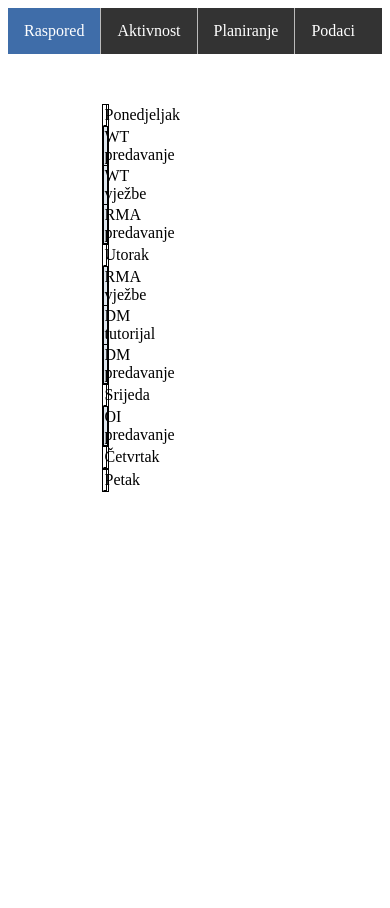
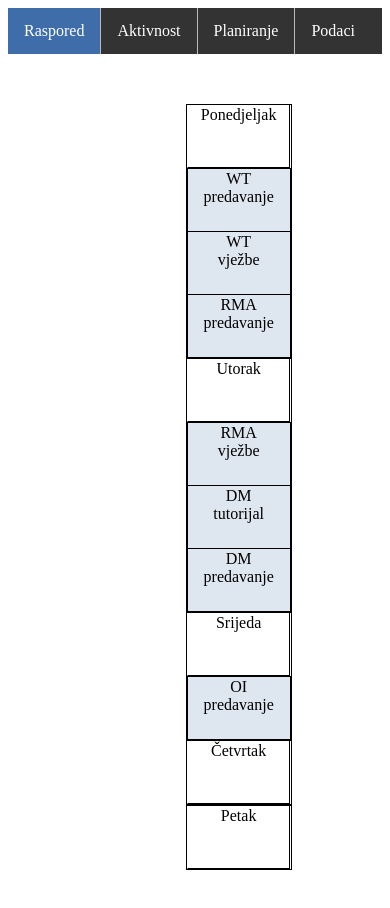
Before and after one commit to kanitadervic/classroom-management-app, a plain HTML site: page raspored.html in a window 390 px wide. Before the commit the page ends 844 px from the top, so only its background shows below. Drawn offline with Linux system fonts and the light colour scheme.

Commit message:
ljepsi izgled mobilnog prikaza

```diff
--- a/raspored.css
+++ b/raspored.css
@@ -32,8 +32,10 @@ tr {
 }
 
 td {
+  width: 40px;
+  height: 60px;
+  max-width: 40px;
   max-height: 60px;
-  max-width: 1px;
 }
 
 
@@ -41,7 +43,7 @@ td {
   border-left: white 1px solid !important;
   border-bottom: white 1px solid;
   text-align: right;
-  padding-right: 10pt;
+  padding-right: 25pt;
   background: white;
 
 }
@@ -73,6 +75,10 @@ td {
 
 @media all and (max-width: 600px) {
 
+  div{
+    border-bottom: 200px solid transparent;
+  }
+
   .hours,
   #empty,
   td:empty,
@@ -84,7 +90,7 @@ td {
     height: 0;
     padding: 0;
     margin: 0;
-    border: 0
+    border: 0;
   }
 
   table,
@@ -98,12 +104,15 @@ td {
     background: none;
     border: none;
     margin-top: 250px;
+    padding-left: 30%
   }
 
   td:nth-child(even),
   td:nth-child(odd) {
     border-right-style: solid;
     border-left-style: solid;
+    max-width: 100px;
+    max-height: 100px;
   }
 
   #container {
--- a/test.js
+++ b/test.js
@@ -279,8 +279,8 @@ describe('Modul', function () {
             okvir25.id = "okvir25"
             document.body.appendChild(okvir25)
             Modul.iscrtajRaspored(okvir25, ["Ponedjeljak"], 0, 2);
-            let body = Modul.dodajAktivnost(okvir25, "RG", "zadaća", 0, 1.5, "Ponedjeljak");
-            body = Modul.dodajAktivnost(okvir25, "VVS", "Predavanje", 1.5, 2, "Ponedjeljak");
+            let body = Modul.dodajAktivnost(okvir25, "RG", "zadaća", 0, 0.5, "Ponedjeljak");
+            body = Modul.dodajAktivnost(okvir25, "VVS", "Predavanje", 0.5, 2, "Ponedjeljak");
 
             assert.equal(body.getElementsByClassName('input').length, 2)
         });
```
